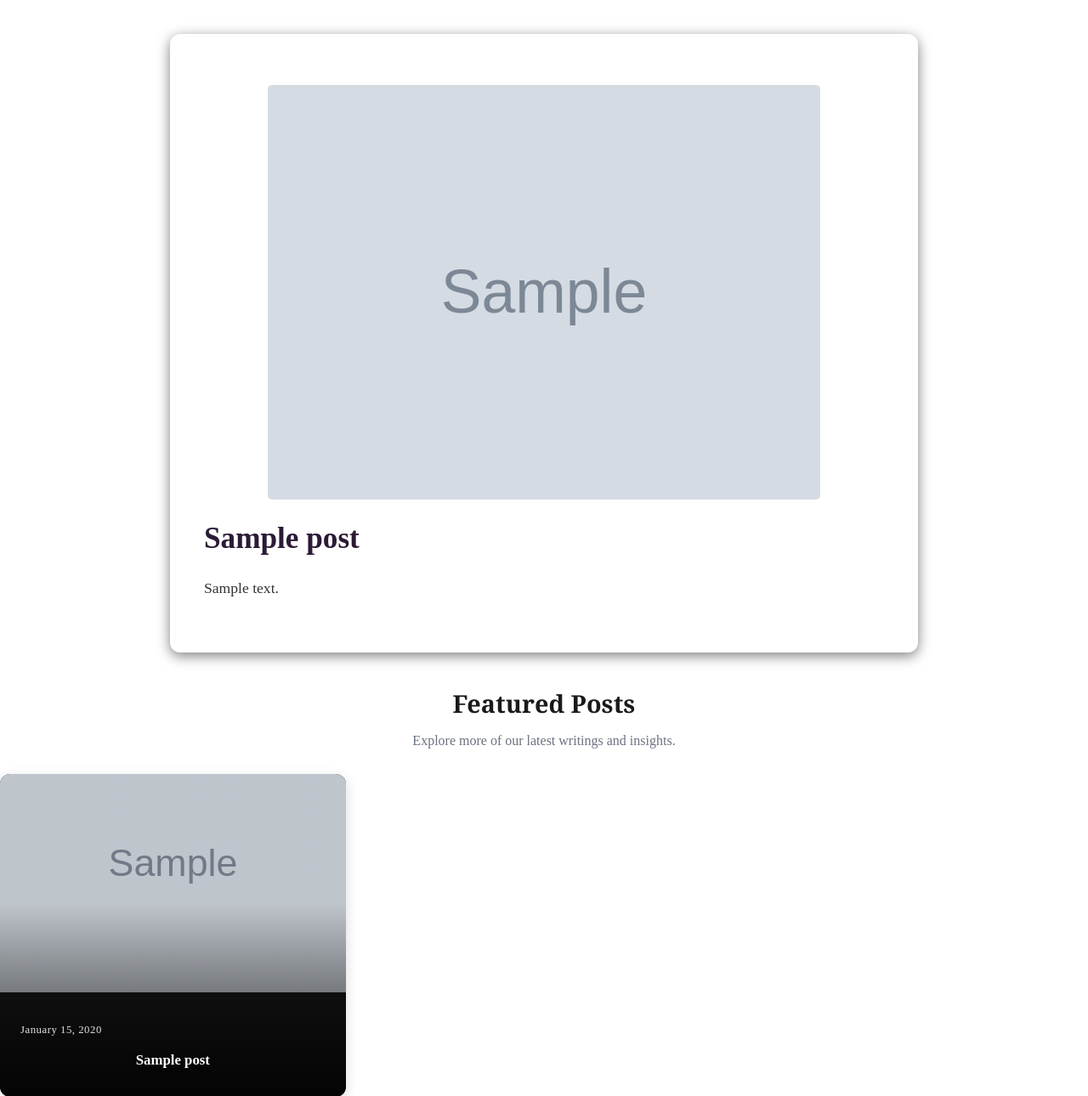
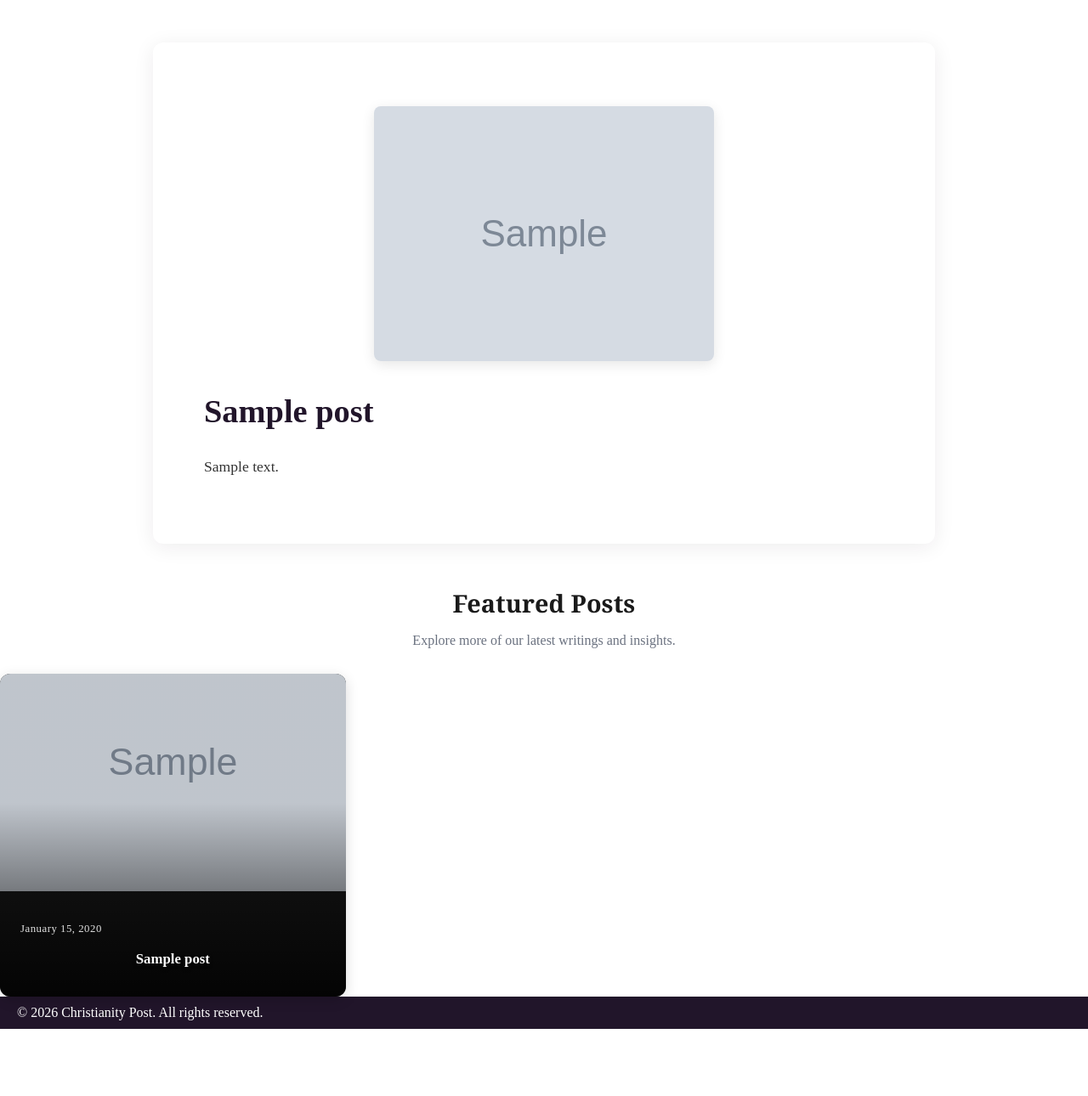
Before and after one commit to elwen-maculob/christianity-post, a Django app: a page that uses blog/templates/blog/base.html in a window 1280 px wide. Shown: the part 170-1460 px from the top of the page at 85% size. After the commit the page ends 1381 px from the top, so only its background shows below. Run offline with Django 5.2, Linux system fonts and the light colour scheme; tables that the repository leaves empty hold one stand-in row (values such as "Sample post"); grey boxes marked "Sample" are stand-in pictures.

Commit message:
New style for post_detail

```diff
--- a/blog/static/blog/css/style.css
+++ b/blog/static/blog/css/style.css
@@ -328,44 +328,56 @@
 /* Styles content wrapper boxes for individual post detail pages */
 .post-container {
     max-width: 800px;         /* Limits width for optimal readability */
-    margin: 40px auto;        /* Centers container vertically and horizontally */
-    padding: 40px;            /* Adds generous inner padding */
+    margin: 50px auto;        /* Centers container vertically and horizontally */
+    padding: 50px 60px;            /* Adds generous inner padding */
     background-color: #fff;   /* Clean white background card */
     border-radius: 12px;      /* Rounded modern corners */
-    box-shadow: 0 4px 15px rgba(0, 0, 0, 0.5); /* Deep shadow effect */
+    box-shadow: 0 4px 25px rgba(33, 21, 42, 0.08); /* Deep shadow effect */
 }
 
 /* Styles headings inside individual post views */
 .post-container h1 {
-    font-size: 2.2rem;        /* Large clear title font size */
-    margin-bottom: 20px;      /* Spacing below heading */
-    color: #2b1b36;           /* Dark plum text color */
-    line-height: 1.3;         /* Comfortable line height spacing */
+    font-size: 2.4rem;        /* Large clear title font size */
+    margin-bottom: 25px;      /* Spacing below heading */
+    color: #21152a;           /* Dark plum text color */
+    line-height: 1.25;         /* Comfortable line height spacing */
+    font-weight: 700;
 }
 
 /* Styles body paragraphs inside individual post views */
 .post-container p {
     font-size: 1.1rem;        /* Readable paragraph font size */
-    line-height: 1.8;         /* Line spacing for easy reading */
+    line-height: 1.85;         /* Line spacing for easy reading */
     color: #333333;           /* Dark gray text color for contrast */
-    margin-bottom: 20px;      /* Spacing between paragraphs */
+    margin-bottom: 24px;      /* Spacing between paragraphs */
 }
 
 /* Emphasizes strong text elements within post bodies */
-.post-body strong {
-    font-weight: bold;        /* Makes text bold */
-    color: #2b1b36;           /* Deep plum color accent */
+.post-body strong, .post-container strong {
+    font-weight: 700;        /* Makes text bold */
+    color: #21152a;           /* Deep plum color accent */
 }
-
+/* Styles italicized quotes or Bible verses nicely */
+.post-container i, .post-container em {
+    display: block;
+    margin: 20px 0;
+    padding-left: 20px;
+    border-left: 3px solid #c5a059; /* Elegant gold accent border for quotes */
+    color: #4a4a4a;
+    font-style: italic;
+    background-color: #fcfbfa;
+    padding-top: 5px;
+    padding-bottom: 5px;
+}
 /* Styles featured single-post detail images */
 .post-detail-image {
     display: block;           /* Treats image as a block element to allow margin centering */
-    margin: 20px auto;        /* Centers the image horizontally with vertical spacing */
-    max-width: 650px;         /* Limits maximum image width */
-    width: 100%;              /* Makes image responsive */
+    margin: 25px auto 35px auto;        /* Centers the image horizontally with vertical spacing */
+    max-width: 100%;         /* Limits maximum image width */
     height: auto;             /* Keeps natural aspect ratio */
-    border-radius: 5px;       /* Rounds image corners slightly */
+    border-radius: 8px;       /* Rounds image corners slightly */
     object-fit: cover;        /* Crops image cleanly to fit dimensions */
+    box-shadow: 0 4px 15px rgba(0,0,0,0.1); /* Subtle depth shadow */
 }
 
 
```
Also changed, not shown: make_admin.py (added, +15 -0 lines).
